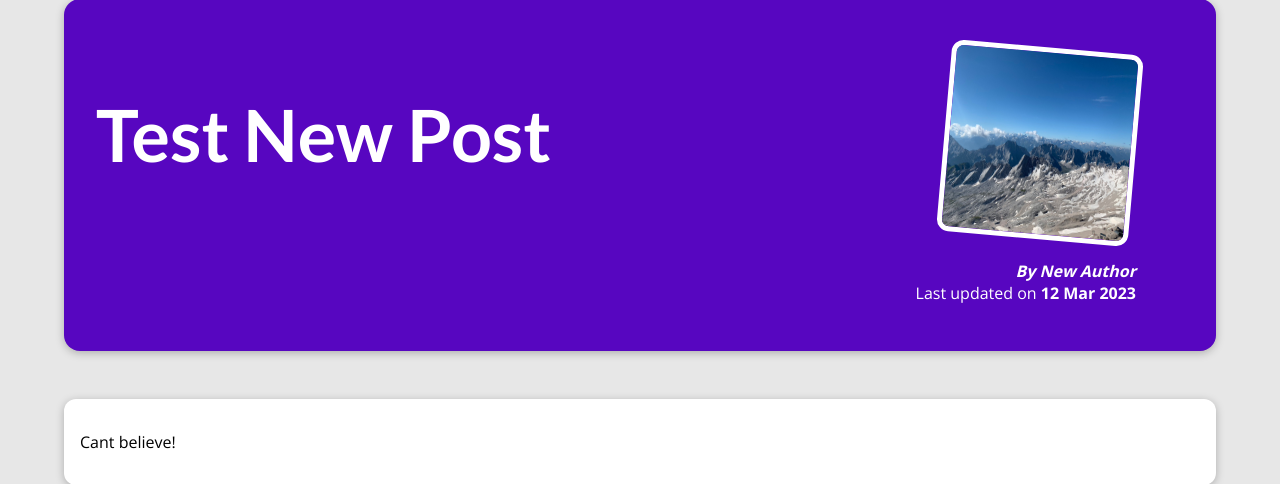
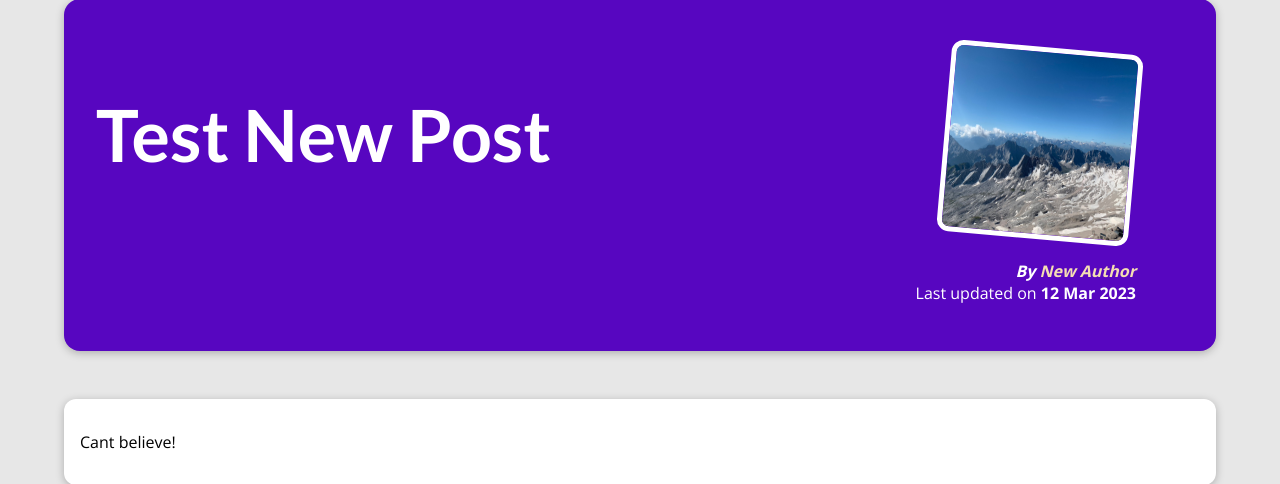
Before and after one commit to Bojan0611/My_site, a Django app: a page that uses my_site/blog/templates/blog/post-detail.html in a window 1280 px wide. Shown: the part 129-613 px from the top of the page. Run offline with Django 4.2, Linux system fonts and the light colour scheme; data comes from the database, SQL or seed files in the repository.

Commit message:
clickable name - email to

```diff
--- a/my_site/blog/static/blog/post-details.css
+++ b/my_site/blog/static/blog/post-details.css
@@ -34,6 +34,11 @@ body {
     color: white;
 }
 
+#summary a{
+    color: wheat;
+    text-decoration: none;
+}
+
 #summary article img {
     width: 12rem;
     height: 12rem;
--- a/my_site/blog/templates/blog/post-detail.html
+++ b/my_site/blog/templates/blog/post-detail.html
@@ -16,7 +16,7 @@
         </h2>
         <article>
             <img src="{% static "blog/images/"|add:post.image_name %}" alt="{{ post.title }}"/>
-            <address>By {{ post.author }}</address>
+            <address>By <a href="mailto:test@test.pl"> {{ post.author }} </a></address>
             <div>
                 Last updated on <time>{{ post.date|date:"d M Y" }}</time>
             </div>
```
